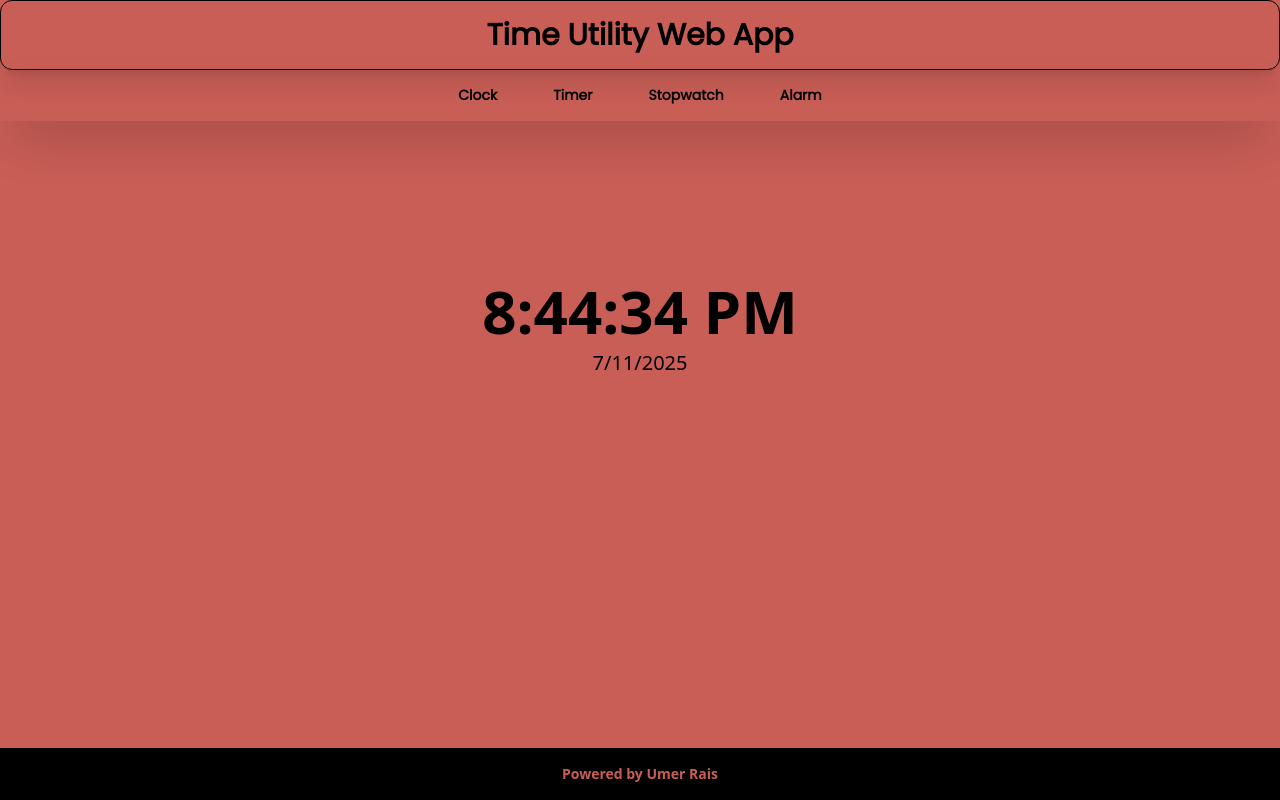
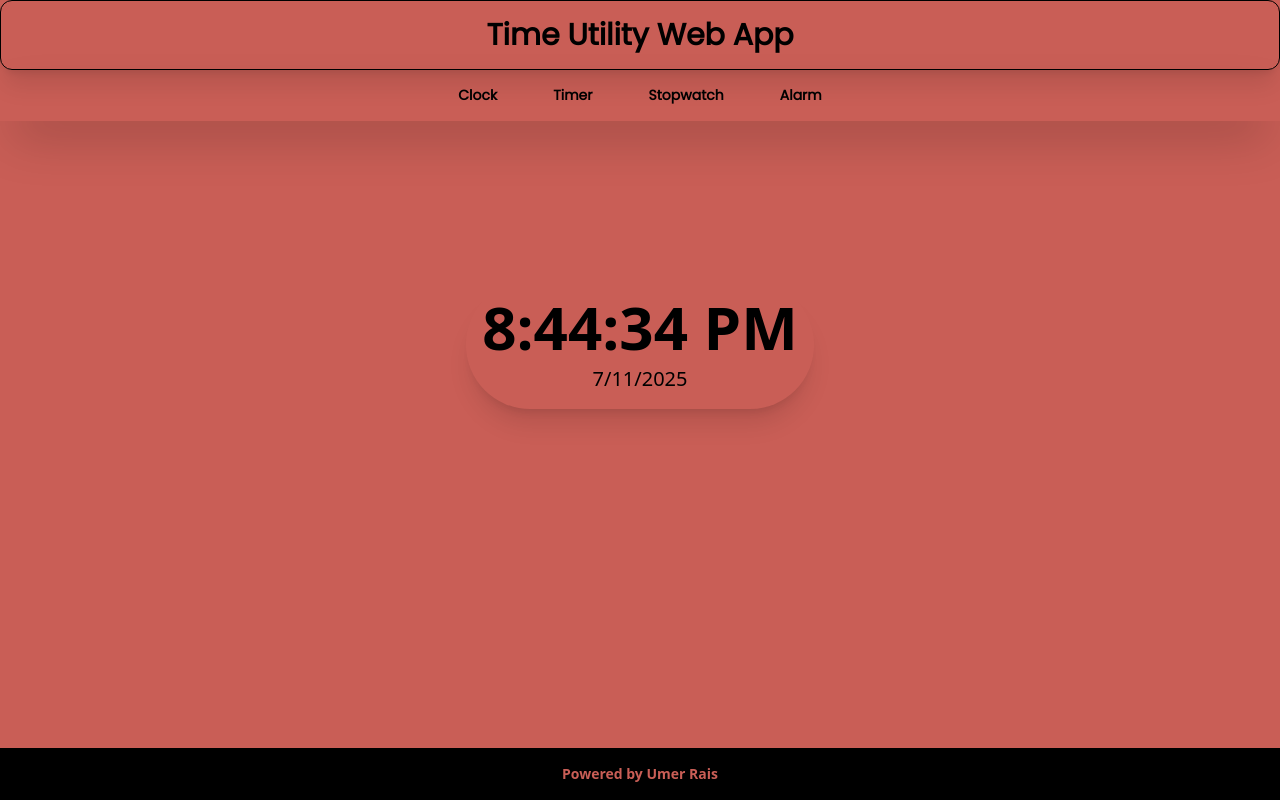
Before and after one commit to UmerRais006/stopwatch, a React (Vite) app: page / in a window 1280 px wide. Built offline with nearby package versions, Linux system fonts and the light colour scheme.

Commit message:
resposive+Clok

```diff
--- a/src/pages/clock.jsx
+++ b/src/pages/clock.jsx
@@ -6,18 +6,19 @@ const Clock = () => {
 
   useEffect(() => {
     const timerId = setInterval(() => {
-      const now = new Date();
-      setCurrentTime(now.toLocaleTimeString());
-      setCurrentDate(now.toLocaleDateString());
+      setCurrentTime(new Date().toLocaleTimeString());
+      setCurrentDate(new Date().toLocaleDateString());
     }, 1000);
 
     return () => clearInterval(timerId);
-  },[]);
+  }, []);
 
   return (
-    <div className="text-center mt-20 sm:mt-40">
-      <h1 className="text-2xl font-bold sm:text-4xl md:text-6xl">{currentTime}</h1>
-      <p className="text-sm sm:text-base md:text-xl mt-2">{currentDate}</p>
+    <div className="flex justify-center mt-20 sm:mt-40">
+      <div className="w-fit text-center shadow-xl p-4 rounded-full">
+        <h1 className="text-2xl font-bold sm:text-4xl md:text-6xl">{currentTime}</h1>
+        <p className="text-sm sm:text-base md:text-xl mt-2">{currentDate}</p>
+      </div>
     </div>
   );
 };
```
